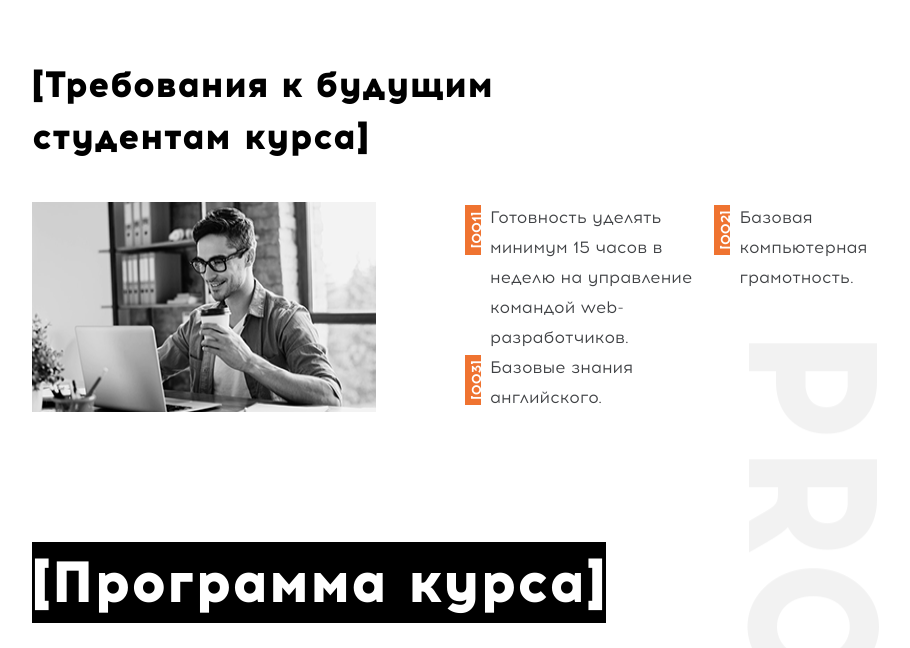
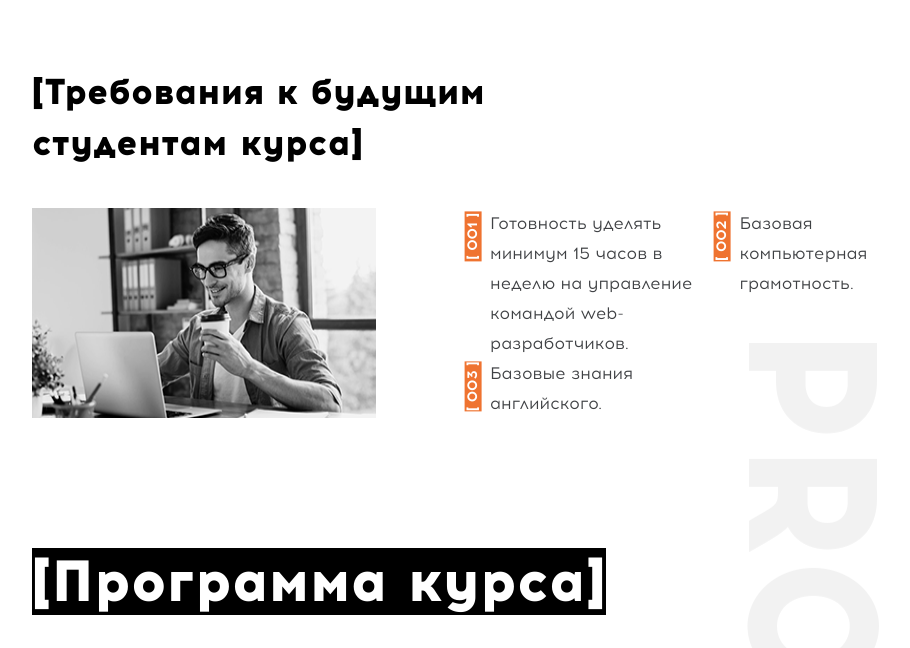
Before and after one commit to alexscub/final-html-css, a website: page src/index.html in a window 1280 px wide. Shown: the part 1575-2223 px from the top of the page, without its empty margins (184-1094 px from the left). Drawn offline with nearby package versions, Linux system fonts and the light colour scheme; files that its build step writes are made by us from their sources.

Commit message:
desktop-final

```diff
--- a/src/html/second-section.html
+++ b/src/html/second-section.html
@@ -1,6 +1,6 @@
 <section>
     <div class="part-2">
-        <h3 class="part-2__title">[Программа курса]</h3>
+        <h2 class="part-2__title">[Программа курса]</h2>
         <ul class="second-items-list">
             <li class="second-items-list__item">
                 <span class="item__number">.01</span>
--- a/src/html/section1.html
+++ b/src/html/section1.html
@@ -55,7 +55,7 @@
     <img src="./images/photo-02.png" alt="man study it" />
   </div>
   <div class="requirements">
-    <h3 class="requirements__title">[Требования к будущим студентам курса]</h3>
+    <h3 class="title">[Требования к будущим студентам курса]</h3>
     <div class="requirements--flex">
       <img src="./images/photo-03.png" alt="man study it" />
       <div class="requirements-list">
--- a/src/html/section3.html
+++ b/src/html/section3.html
@@ -26,5 +26,5 @@
         <p class="add_info">+ бонус доступ к  online курсу
             IT-english на 6 мес.</p>
 </div>
-<button type="button">зарегистрироватся на курс</button>
+<button type="button">зарегистрироваться на курс</button>
 </section>
--- a/src/sass/main.scss
+++ b/src/sass/main.scss
@@ -1,3 +1,4 @@
 main {
   background-image: url(../images/background.png);
+  padding-bottom: 86px;
 }
--- a/src/sass/section1/from-scratch.scss
+++ b/src/sass/section1/from-scratch.scss
@@ -18,13 +18,6 @@
     }
   }
 }
-
-.title {
-  margin-bottom: 36px;
-  width: 96%;
-
-}
-
 .text {
   font-family: "Acrom-ExtraBold", serif;
   font-size: 16.67px;
--- a/src/sass/section1/requirements.scss
+++ b/src/sass/section1/requirements.scss
@@ -1,10 +1,5 @@
 .requirements {
   width: 100%;
-}
-
-.requirements__title {
-  width: 55.18%;
-  margin-bottom: 40px;
 }
 
 .requirements--flex {
@@ -31,7 +26,6 @@
     content: "";
     display: block;
     width: 50px;
-    height: 16px;
     background-color: $secondary-color;
     position: absolute;
     left: -8px;
@@ -39,8 +33,10 @@
     transform: rotate(-90deg);
     font-family: "Acrom-Bold", serif;
     color: #ffffff;
-    font-size: 13.33px;
+    font-size: 14px;
     text-align: center;
+    line-height: 1.2;
+    letter-spacing: -0.01rem;
   }
 }
 
@@ -54,13 +50,13 @@
 }
 
 .requirements-list__item--1::before {
-  content: "[001]";
+  content: "[ 001 ]";
 }
 
 .requirements-list__item--2::before {
-  content: "[002]";
+  content: "[ 002 ]";
 }
 
 .requirements-list__item--3::before {
-  content: "[003]";
+  content: "[ 003 ]";
 }
```
Also changed, not shown: src/index.html (+0 -1 lines), build/css/styles.css, build/css/styles.min.css, build/index.html.
